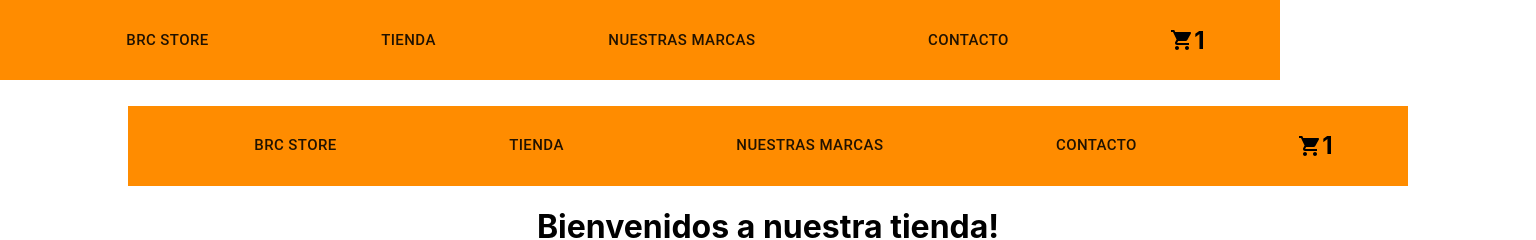
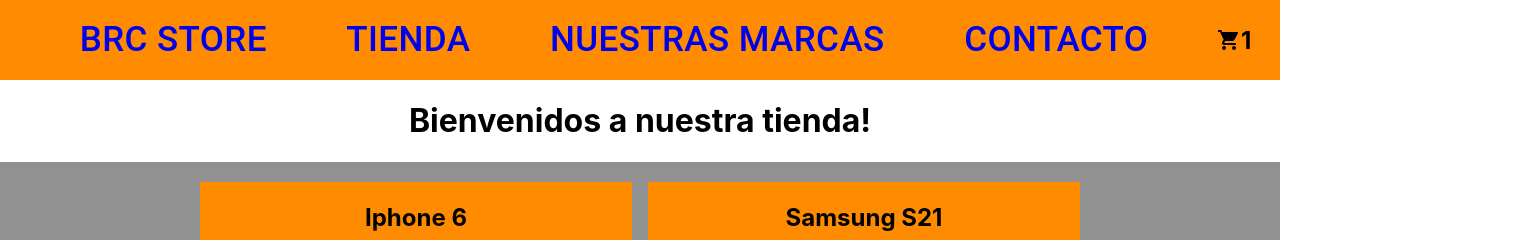
Before and after one commit to TatoNoir/app-brc-insumos, a React (Create React App) app in the folder coderhouse/app-brc-insumos/: page /Store in a window 1280 px wide. Shown: the top 240 px of the page, 1536 px wide, since content can reach past the window. Built offline with nearby package versions, Linux system fonts and the light colour scheme.

Commit message:
ajuste de router con mas vistas

```diff
--- a/coderhouse/app-brc-insumos/src/App.js
+++ b/coderhouse/app-brc-insumos/src/App.js
@@ -3,14 +3,17 @@ import NavBar from './components/NavBar/NavBar';
 import { BrowserRouter, Switch, Route } from 'react-router-dom';
 import Home from './components/Home/Home';
 import Store from './components/Store/Store';
+import Brands from './components/Brands/Brands';
+import Contact from './components/Contact/Contact';
 
 function App() {
 
 
 
   return (
+    <BrowserRouter>
     <div className="App">
-      <BrowserRouter>
+
         <NavBar/>
         <Switch>
           <Route exact path="/Home">
@@ -19,11 +22,18 @@ function App() {
           <Route exact path="/Store">
             <Store />
           </Route>
+          <Route exact path="/Brands">
+            <Brands />
+          </Route>
+          <Route exact path="/Contact">
+            <Contact />
+          </Route>
 
         </Switch>
-      </BrowserRouter>
+
 
     </div>
+    </BrowserRouter>
   );
 }
 
--- /dev/null
+++ b/coderhouse/app-brc-insumos/src/components/Brands/Brands.jsx
@@ -0,0 +1,11 @@
+import "./Brands.css";
+
+function Brands() {
+  return (
+    <div className="App">
+      <h1>Nuestras marcas</h1>
+    </div>
+  );
+}
+
+export default Brands;
--- /dev/null
+++ b/coderhouse/app-brc-insumos/src/components/Contact/Contact.jsx
@@ -0,0 +1,11 @@
+import "./Contact.css";
+
+function Contact() {
+  return (
+    <div className="App">
+      <h1>Contactenos</h1>
+    </div>
+  );
+}
+
+export default Contact;
--- a/coderhouse/app-brc-insumos/src/components/Home/Home.jsx
+++ b/coderhouse/app-brc-insumos/src/components/Home/Home.jsx
@@ -1,10 +1,8 @@
-import NavBar from "../NavBar/NavBar";
 import "./Home.css";
 
 function Home() {
   return (
     <div className="App">
-      <NavBar />
       <h1>Bienvenidos a nuestra tienda Online</h1>
     </div>
   );
--- a/coderhouse/app-brc-insumos/src/components/NavBar/NavBar.css
+++ b/coderhouse/app-brc-insumos/src/components/NavBar/NavBar.css
@@ -10,3 +10,8 @@
 li{
     list-style: none;
 }
+
+a{
+    text-decoration: none;
+    font-size: 35px;
+}
--- a/coderhouse/app-brc-insumos/src/components/NavBar/NavBar.js
+++ b/coderhouse/app-brc-insumos/src/components/NavBar/NavBar.js
@@ -1,6 +1,6 @@
 import React from 'react'
 import Button from '@material-ui/core/Button'
-
+import { Link } from 'react-router-dom';
 import './NavBar.css'
 import CartWidget from '../CartWidget/CartWidget'
 
@@ -9,17 +9,17 @@ const NavBar = () => {
 
     return(
         <ul className="NavBar">
-           <li> <Button size="large">
-            BRC Store
+           <li className="Button"> <Button size="large">
+            <Link to='/Home'>BRC Store</Link></Button>
+            </li>
+           <li><Button size="large">
+           <Link to='/Store'> Tienda</Link>
             </Button></li>
            <li><Button size="large">
-            Tienda
+           <Link to='/Brands'> Nuestras Marcas</Link>
             </Button></li>
            <li><Button size="large">
-            Nuestras marcas
-            </Button></li>
-           <li> <Button size="large">
-            Contacto
+           <Link to='/Contact'> Contacto</Link>
             </Button></li>
            <li><CartWidget cantidad="1"/></li>
         </ul>
--- a/coderhouse/app-brc-insumos/src/components/Store/Store.jsx
+++ b/coderhouse/app-brc-insumos/src/components/Store/Store.jsx
@@ -4,10 +4,7 @@ import ItemListContainer from "../ItemListContainer/ItemListContainer";
 
 function Store() {
   return (
-    <div className="StoreContainer">
-      <NavBar />
       <ItemListContainer greeting="Bienvenidos a nuestra tienda!"></ItemListContainer>
-    </div>
   );
 }
 
```
Also changed, not shown: coderhouse/app-brc-insumos/src/components/Brands/Brands.css (added), coderhouse/app-brc-insumos/src/components/Contact/Contact.css (added).
